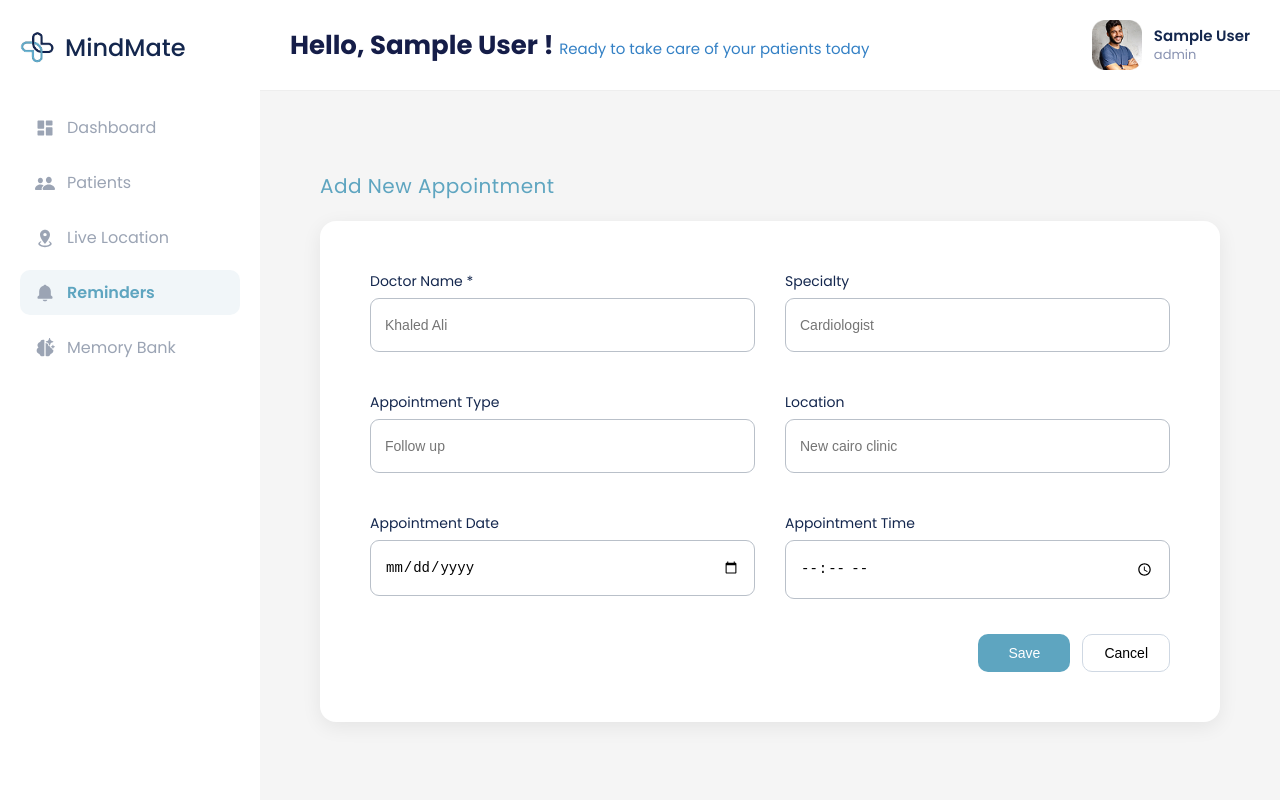
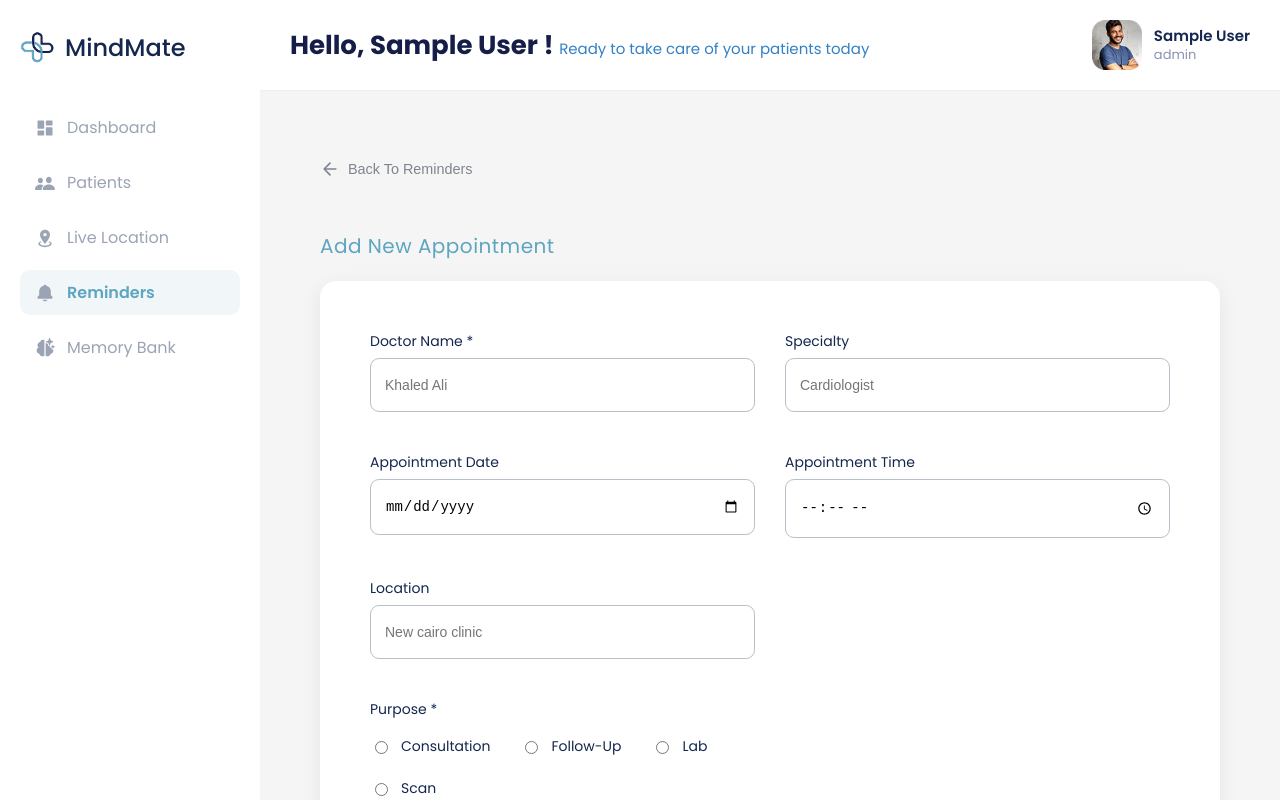
Before and after one commit to MindMate-Project/Web, a React (Create React App) app: page /api/dashboard/reminders/add-appointment in a window 1280 px wide. Built offline with nearby package versions, Linux system fonts and the light colour scheme; sample sign-in values are in the browser's storage.

Commit message:
feat: update add-appointment component

```diff
--- a/src/components/Dashboard/Reminders/AddAppointment.jsx
+++ b/src/components/Dashboard/Reminders/AddAppointment.jsx
@@ -1,49 +1,119 @@
-
 import React from "react";
 import "./AddAppointment.css";
+import { useNavigate } from "react-router-dom";
 
 const AddReminder = () => {
+  const navigate = useNavigate();
+
+  const handleBack = () => {
+    navigate("/api/dashboard/reminders");
+  };
+
   return (
     <div className="add-reminder">
+
+      <button className="back-button" onClick={handleBack}>
+        <svg width="20" height="20" viewBox="0 0 24 24" fill="none">
+          <path
+            d="M19 12H5M5 12L12 19M5 12L12 5"
+            stroke="currentColor"
+            strokeWidth="2"
+            strokeLinecap="round"
+            strokeLinejoin="round"
+          />
+        </svg>
+        Back To Reminders
+      </button>
+
       <p className="page-title">Add New Appointment</p>
+
       <div className="form-card">
         <div className="form-grid">
 
           {/* Doctor Name */}
           <div className="form-group">
             <label>Doctor Name *</label>
-                    <input type="text" className="input" placeholder="Khaled Ali" />
+            <input
+              type="text"
+              className="input"
+              placeholder="Khaled Ali"
+            />
           </div>
 
           {/* Specialty */}
           <div className="form-group">
             <label>Specialty</label>
-                    <input type="text" className="input" placeholder="Cardiologist" />
+            <input
+              type="text"
+              className="input"
+              placeholder="Cardiologist"
+            />
           </div>
 
-                {/* Appointment Type */}
+          {/* Appointment Date */}
           <div className="form-group">
-                    <label>Appointment Type</label>
-                    <input type="text" className="input" placeholder="Follow up" />
+            <label>Appointment Date</label>
+            <input
+              type="date"
+              className="input"
+            />
+          </div>
+
+          {/* Appointment Time */}
+          <div className="form-group">
+            <label>Appointment Time</label>
+            <input
+              type="time"
+              className="input"
+            />
           </div>
 
           {/* Location */}
           <div className="form-group">
             <label>Location</label>
-                    <input type="text" className="input" placeholder="New cairo clinic" />
+            <input
+              type="text"
+              className="input"
+              placeholder="New cairo clinic"
+            />
           </div>
 
-                {/* Date */}
-                <div className="form-group">
-                    <label>Appointment Date</label>
-                    <input type="date" className="input" />
+          {/* Purpose */}
+          <div className="form-group purpose-group-wrapper">
+            <label>Purpose *</label>
+
+            <div className="purpose-group">
+              <label>
+                <input type="radio" name="purpose" />
+                Consultation
+              </label>
+
+              <label>
+                <input type="radio" name="purpose" />
+                Follow-Up
+              </label>
+
+              <label>
+                <input type="radio" name="purpose" />
+                Lab
+              </label>
+
+              <label>
+                <input type="radio" name="purpose" />
+                Scan
+              </label>
+            </div>
           </div>
 
-                {/* Time */}
-                <div className="form-group">
-                    <label>Appointment Time</label>
-                    <input type="time" className="input" />
+          {/* Notes */}
+          <div className="form-group notes-group">
+            <label>Notes (optional)</label>
+            <textarea
+              className="input textarea"
+
+            ></textarea>
           </div>
+
         </div>
 
         <div className="form-actions">
@@ -51,6 +121,7 @@ const AddReminder = () => {
           <button className="btn-cancel">Cancel</button>
         </div>
       </div>
+
     </div>
   );
 };
```
Lines whose indentation alone changed are shown as unchanged.
